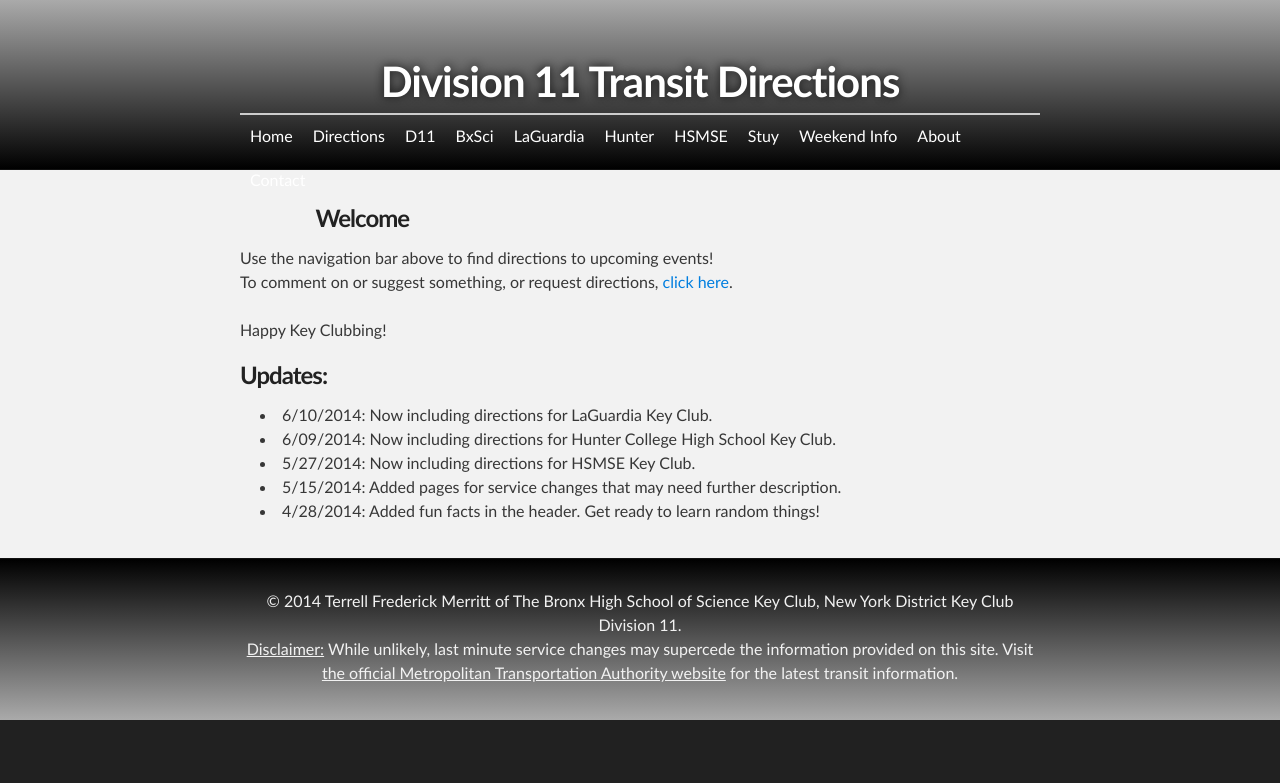
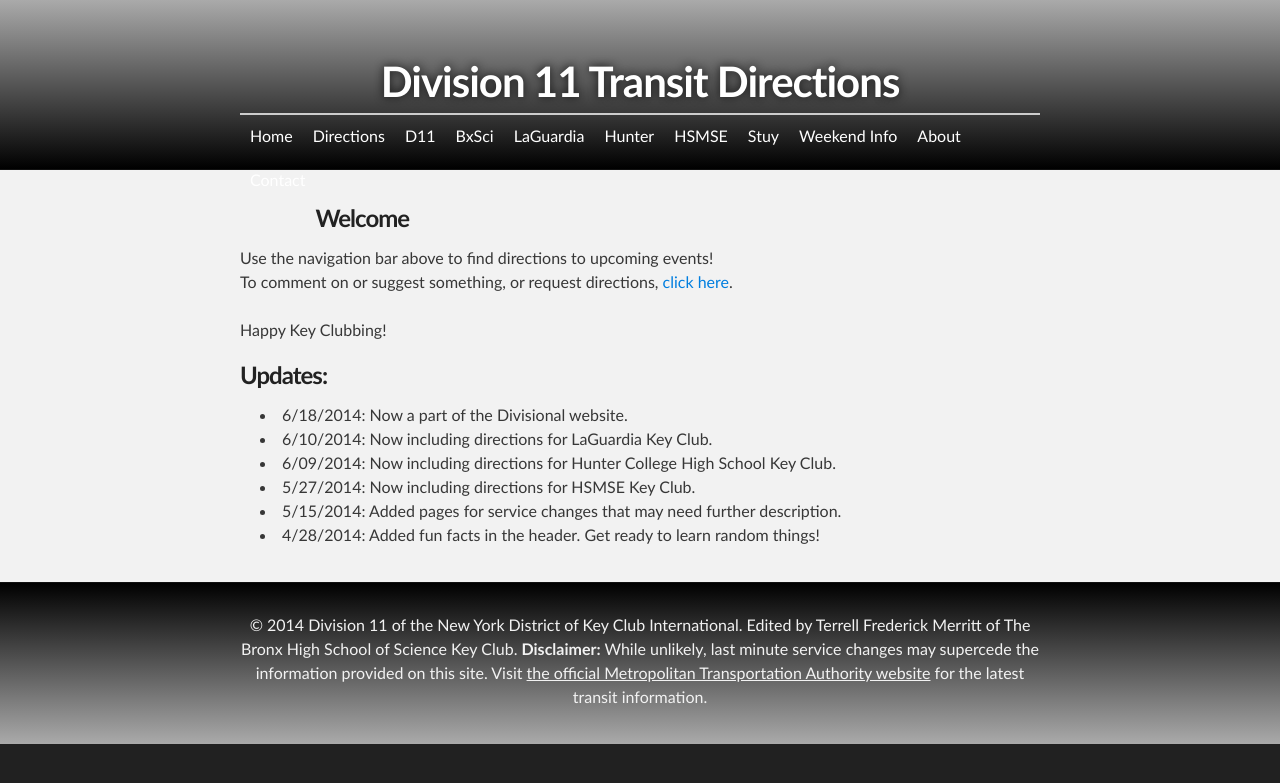
Before and after one commit to d11directions/d11directions.github.io, a Jekyll site: the page built from index.html, in a window 1280 px wide. Shown: the top 783 px of the page. Built offline with Jekyll 4.4.1, drawn with Linux system fonts in a browser that asks for light colours.

Commit message:
Updates related to url change

```diff
--- a/_includes/footer.html
+++ b/_includes/footer.html
@@ -1,6 +1,5 @@
 <div id="footer_wrap" class="outer">
   <footer class="inner" style="text-align: center;">
-    <p>&copy; 2014 Terrell Frederick Merritt of The Bronx High School of Science Key Club, New York District Key Club Division 11.<br>
-    <u>Disclaimer:</u> While unlikely, last minute service changes may supercede the information provided on this site. Visit <a href="http://www.mta.info">the official Metropolitan Transportation Authority website</a> for the latest transit information.</p>
+    <p>&copy; 2014 Division 11 of the New York District of Key Club International. Edited by Terrell Frederick Merritt of The Bronx High School of Science Key Club.  <strong>Disclaimer:</strong> While unlikely, last minute service changes may supercede the information provided on this site. Visit <a href="http://www.mta.info">the official Metropolitan Transportation Authority website</a> for the latest transit information.</p>
   </footer>
 </div>
--- a/index.html
+++ b/index.html
@@ -15,6 +15,7 @@ published: true
 
     <h3>Updates:</h3>
     <ul>
+      <li>6/18/2014: Now a part of the Divisional website.
       <li>6/10/2014: Now including directions for LaGuardia Key Club.</li>
       <li>6/09/2014: Now including directions for Hunter College High School Key Club.</li>
       <li>5/27/2014: Now including directions for HSMSE Key Club.</li>
```
